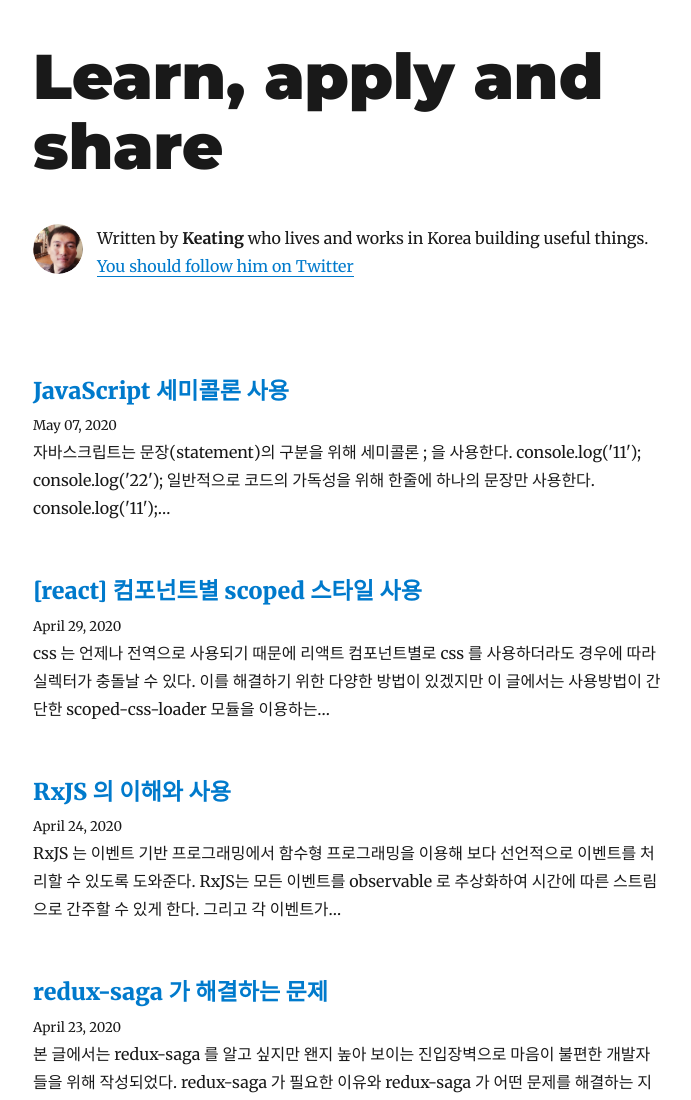
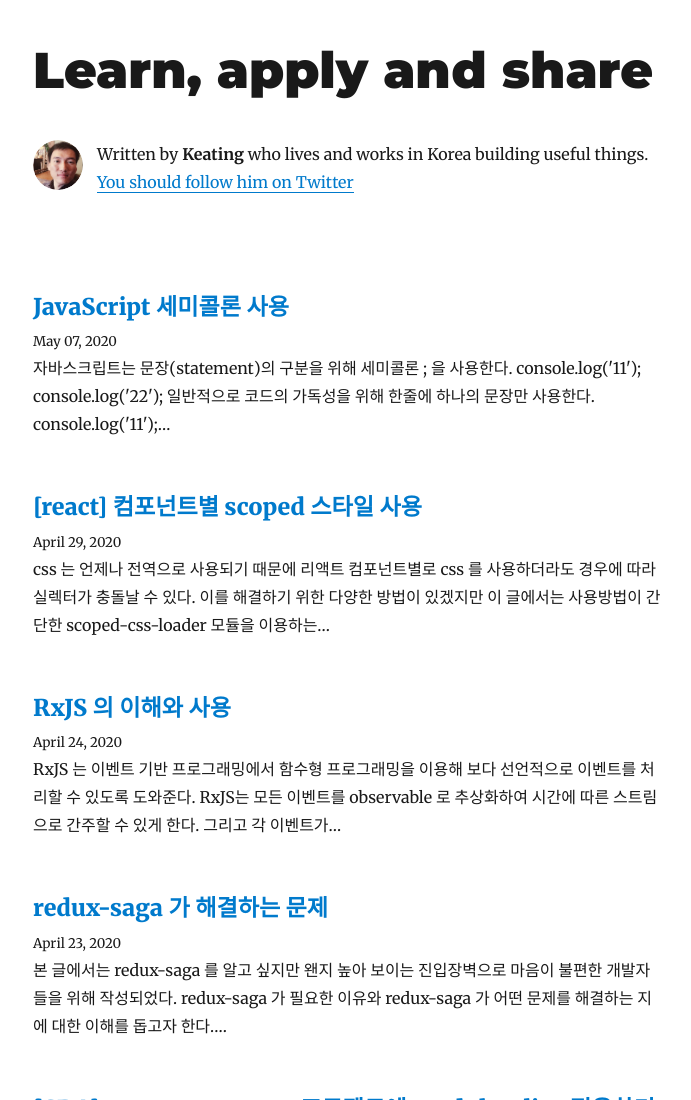
Before and after one commit to min9nim/gatsby-blog, a Gatsby site: page / in a window 1280 px wide. Shown: the top 1100 px of the page, without its empty margins (292-983 px from the left). Built offline with nearby package versions, Linux system fonts and the light colour scheme; Gatsby itself is replaced by a stand-in of ours; some packages are replaced by stand-ins of ours.

Commit message:
블로그 제목 폰트크기 조정

```diff
--- a/src/components/layout.js
+++ b/src/components/layout.js
@@ -11,7 +11,7 @@ const Layout = ({ location, title, children }) => {
     header = (
       <h1
         style={{
-          ...scale(1.5),
+          ...scale(1.25),
           marginBottom: rhythm(1.5),
           marginTop: 0,
         }}
```
